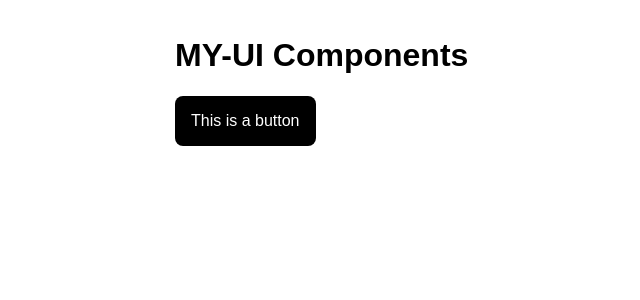
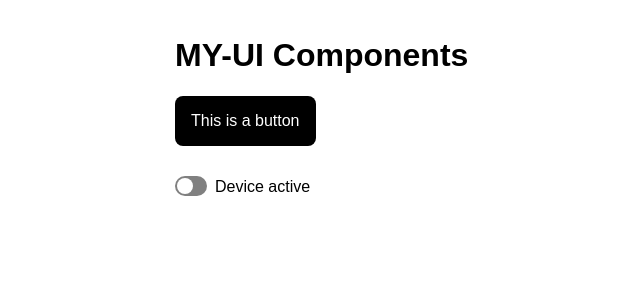
Before and after one commit to eliocro/my-ui, a React (Vite) app: page / in a window 1280 px wide. Shown: the top 300 px of the page, without its empty margins (1-641 px from the left). Built offline with nearby package versions, Linux system fonts and the light colour scheme.

Commit message:
Add switch component

```diff
--- a/src/App.tsx
+++ b/src/App.tsx
@@ -1,11 +1,22 @@
+import { useState } from 'react';
+
 import Button from './components/Button';
+import Switch from './components/Switch';
 import './App.css';
 
 function App() {
+  const [active, setActive] = useState(false);
+
   return (
     <div className="demo-wrapper">
       <h1>MY-UI Components</h1>
       <Button label="This is a button" onClick={() => alert('Hello World!')} />
+      <Switch
+        name="active"
+        label="Device active"
+        checked={active}
+        onChange={setActive}
+      />
     </div>
   );
 }
--- /dev/null
+++ b/src/components/Switch.tsx
@@ -0,0 +1,29 @@
+import { useId } from 'react';
+
+type Props = {
+  name: string;
+  label: string;
+  checked?: boolean;
+  onChange?: (val: boolean) => void;
+};
+
+export default function Switch({
+  name,
+  label,
+  checked,
+  onChange,
+}: Props) {
+  const id = useId();
+  return (
+    <div className="switch">
+      <input
+        type="checkbox"
+        id={id}
+        name={name}
+        checked={checked}
+        onChange={evt => onChange?.(evt.target.checked)}
+      />
+      <label htmlFor={id}>{label}</label>
+    </div>
+  );
+}
--- a/src/lib.ts
+++ b/src/lib.ts
@@ -1 +1,2 @@
 export { default as Button } from './components/Button';
+export { default as Switch } from './components/Switch';
--- /dev/null
+++ b/src/styles/base/_mixins.scss
@@ -0,0 +1,3 @@
+@mixin test {
+  @content;
+}
--- a/src/styles/index.scss
+++ b/src/styles/index.scss
@@ -1,6 +1,8 @@
 // Base styling
+@import './base/mixins.scss';
 @import './base/variables.scss';
 @import './base/base.scss';
 
 // Components
 @import './modules/button.scss';
+@import './modules/switch.scss';
--- /dev/null
+++ b/src/styles/modules/switch.scss
@@ -0,0 +1,49 @@
+.switch {
+  position: relative;
+  margin: 2rem 0;
+  padding-left: 2.5rem;
+
+  input {
+    position: absolute;
+    clip: rect(0, 0, 0, 0);
+  }
+
+  label {
+    &::before,
+    &::after {
+      content: '';
+      display: block;
+      position: absolute;
+    }
+
+    &::before {
+      top: -2px;
+      left: 0;
+      width: 2rem;
+      height: 1.25rem;
+
+      border-radius: 0.675rem;
+      background-color: gray;
+      transition: background-color 0.3s ease;
+    }
+    &::after {
+      top: 0;
+      left: 2px;
+      width: 1rem;
+      height: 1rem;
+
+      border-radius: 50%;
+      background-color: white;
+      transition: left 0.3s ease;
+    }
+  }
+
+  input:checked + label {
+    &::before {
+      background-color: lime;
+    }
+    &::after {
+      left: calc(1rem - 2px);
+    }
+  }
+}
```
